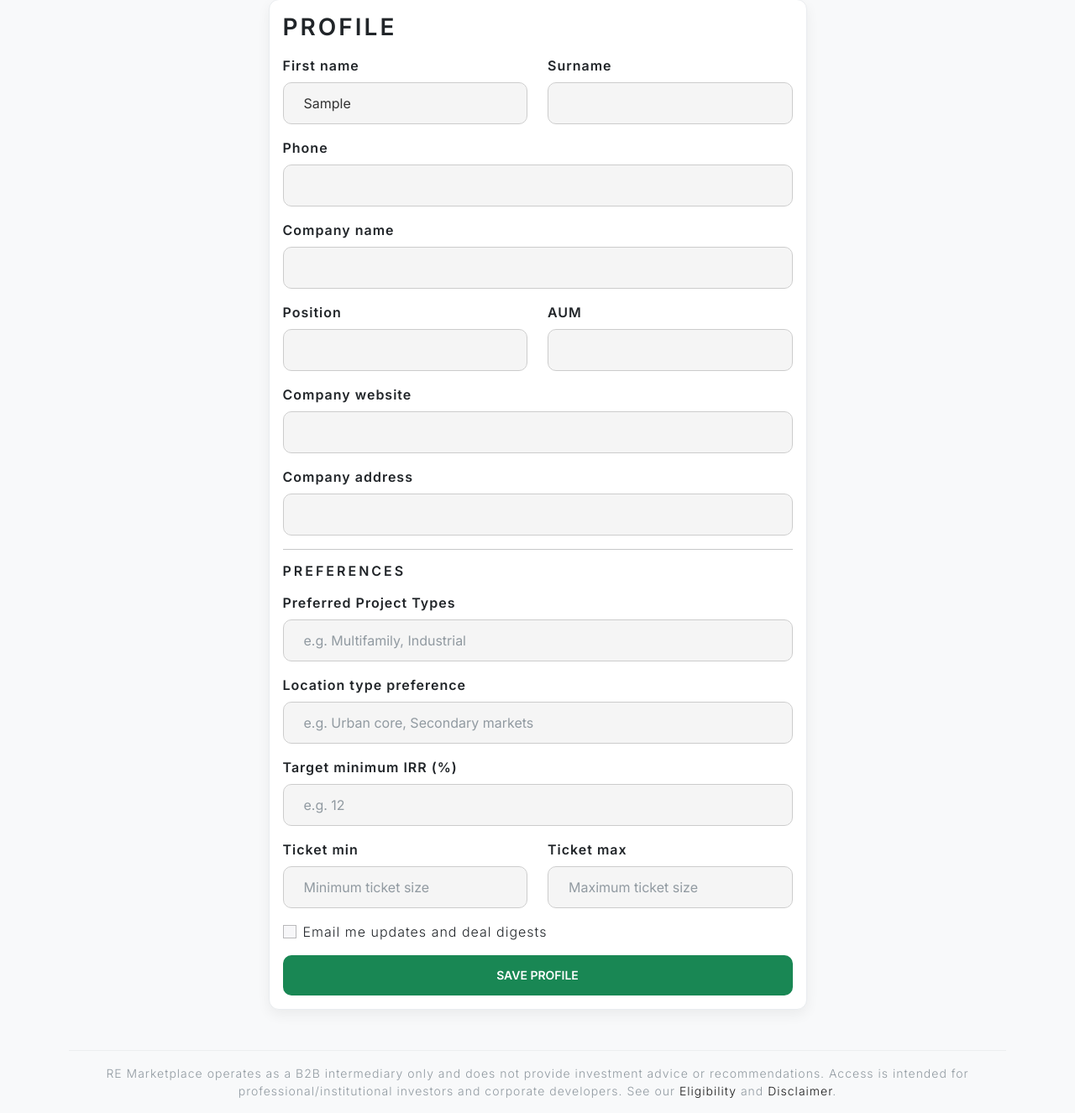
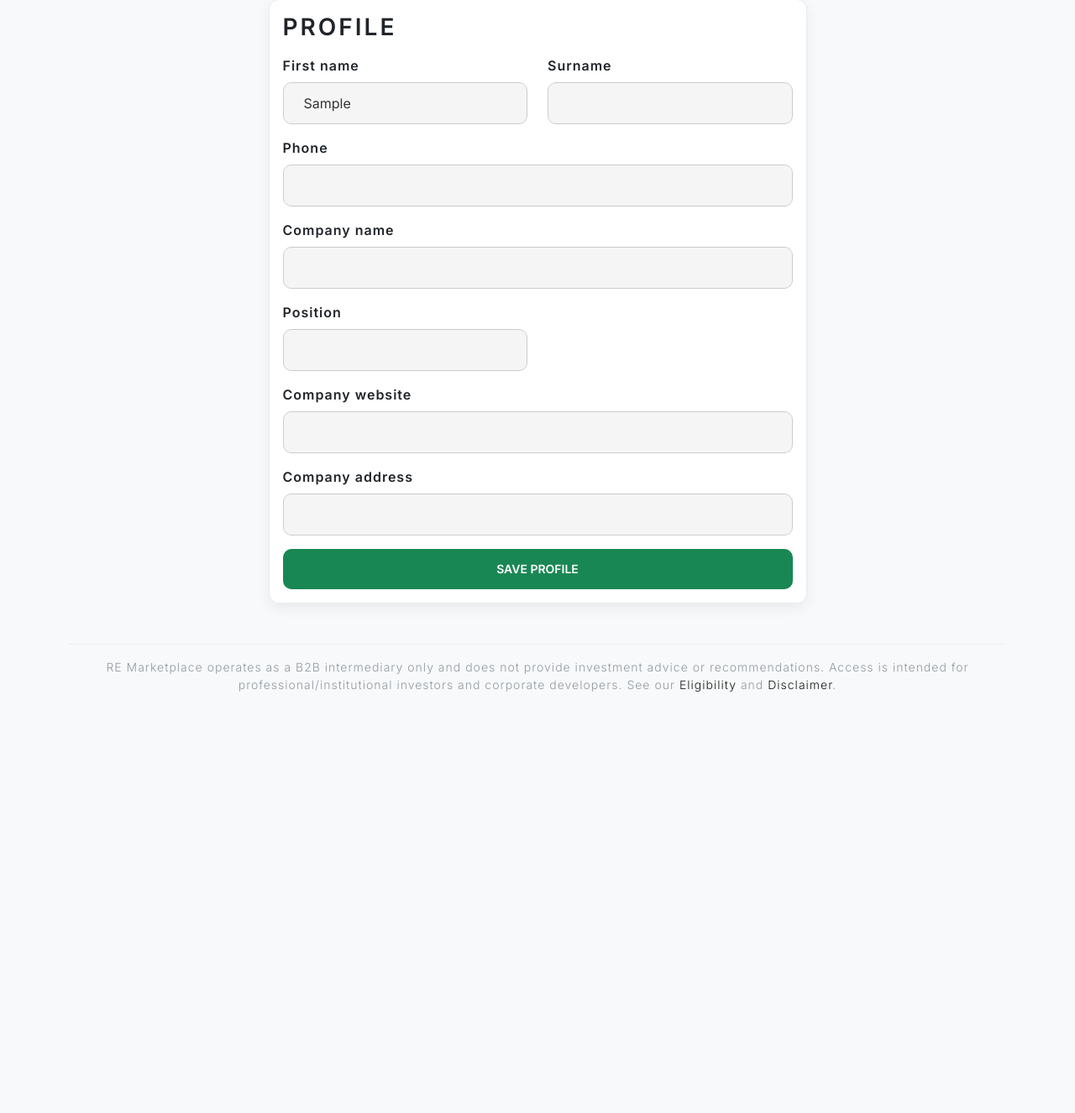
Before and after one commit to posylkm/myapp, a Flask app: page /profile in a window 1280 px wide. Shown: the part 81-1407 px from the top of the page at 84% size. After the commit the page ends 905 px from the top, so only its background shows below. Run offline with Flask 3, Linux system fonts and the light colour scheme; the visitor is signed in with stand-in values (Sample User, id 1); some libraries are stand-ins or nearby versions.

Commit message:
clean-ups

```diff
--- a/app.py
+++ b/app.py
@@ -61,26 +61,6 @@ class SecureModelView(ModelView):
         return redirect(url_for('login', next=request.url))
 
 
-
-# class MyAdminIndexView(AdminIndexView):
-#     @expose('/')
-#     def index(self):
-#         # When someone clicks the Admin’s index (brand or first menu item),
-#         # take them to your custom admin dashboard route
-#         return redirect(url_for('admin_dashboard'))
-
-#     def is_accessible(self):
-#         return current_user.is_authenticated and getattr(current_user, 'role', '') == 'admin'
-
-# # Create Admin with the index view *named* "Admin Dashboard"
-# admin = Admin(
-#     app,
-#     name="Admin",  # this is just the brand label
-#     index_view=MyAdminIndexView(name="Admin Dashboard")
-# )
-
-
-
 # Create exactly once:
 admin = Admin(app, name="")  # endpoint defaults to "admin", url defaults to "/admin"
 admin.add_view(SecureModelView(User, db.session))
@@ -90,34 +70,6 @@ admin.add_view(SecureModelView(CallbackRequest, db.session))
 admin.add_link(MenuLink(name='Back to Site', url='/'))
 
 migrate = Migrate(app, db)
-
-# class ReadOnlyModelView(SecureModelView):
-#     can_create = False
-#     can_edit = False
-#     can_delete = False
-
-# admin.add_view(ReadOnlyModelView(Project, db.session))
-
-# class MyAdminIndexView(AdminIndexView):
-#     @expose("/")
-#     def index(self):
-#         return redirect(url_for("admin_dashboard"))
-
-#     def is_accessible(self):
-#         return current_user.is_authenticated and getattr(current_user, "role", "") == "admin"
-
-
-# # IMPORTANT: ensure you don't also create another Admin(...) elsewhere
-# admin = Admin(
-#     app,
-#     name="Admin",
-#     index_view=MyAdminIndexView(name="Home", endpoint="flask_admin", url="/flask-admin")
-# )
-
-# class SearchForm(FlaskForm):      # <-- inherit FlaskForm
-#     query = StringField("Query", validators=[Optional()])
-#     countries = SelectMultipleField("Countries", validators=[Optional()], coerce=str)
-#     submit = SubmitField("Search")
 
 class SearchForm(FlaskForm):
     query = StringField("Query", validators=[Optional()])
@@ -156,10 +108,9 @@ class RegistrationForm(FlaskForm):
     company_website = StringField("Company Website", validators=[Optional(), Length(max=255)])
     company_address = StringField("Company Address", validators=[Optional(), Length(max=300)])
     phone = StringField("Phone", validators=[Optional(), Length(max=30)])
-    aum = FloatField("Assets Under Management (AUM, in millions)", validators=[Optional()])  # investors only
+    aum = FloatField("AUM (millions)", validators=[Optional()])  # investors only
 
     submit = SubmitField("Register")
-
 
 
 
@@ -456,14 +407,6 @@ def edit_project(project_id):
     return render_template("upload.html", form=form, edit_mode=True, project=project)
 
 
-
-# @app.route("/projects/<int:project_id>")
-# @login_required
-# def project_detail(project_id):
-#     project = Project.query.get_or_404(project_id)
-#     # (Optional) if you want only certain roles to view details, enforce here.
-#     return render_template("project_detail.html", project=project)
-
 @app.route("/projects/<int:project_id>")
 @login_required
 def project_detail(project_id):
@@ -560,16 +503,6 @@ def nda_request():
         pass  # keep it resilient even if fields don't exist
 
     if form.validate_on_submit():
-        # --- Option A: no DB yet (simple log + flash) ---
-        # current_app.logger.info(
-        #     "NDA_REQUEST user_id=%s project_id=%s company=%s name=%s email=%s msg_len=%s",
-        #     getattr(current_user, "id", None),
-        #     form.project_id.data or "",
-        #     form.company.data,
-        #     form.contact_name.data,
-        #     form.contact_email.data,
-        #     len(form.message.data or "")
-        # )
         # --- Option B: save to DB ---
         req = NDARequest(
             user_id=current_user.id,
@@ -581,8 +514,6 @@ def nda_request():
         )
         db.session.add(req)
         db.session.commit()
-        # flash("Thanks — your NDA request has been submitted.", "success")
-
         # If you have email integration later, trigger it here.
         # e.g. send to admin/dev team.
 
--- a/forms.py
+++ b/forms.py
@@ -1,6 +1,6 @@
 from flask_wtf import FlaskForm
-from wtforms import StringField, FloatField, BooleanField, SubmitField
-from wtforms.validators import Optional, Length
+from wtforms import StringField, FloatField, BooleanField, SubmitField, SelectField
+from wtforms.validators import Optional, Length, DataRequired
 
 class ProfileForm(FlaskForm):
     first_name = StringField("First name", validators=[Optional(), Length(max=100)])
@@ -11,6 +11,11 @@ class ProfileForm(FlaskForm):
     company_website = StringField("Company website", validators=[Optional(), Length(max=255)])
     company_address = StringField("Company address", validators=[Optional(), Length(max=300)])
     aum = FloatField("AUM", validators=[Optional()])
+    role = SelectField(
+        "Role",
+        choices=[("developer", "Developer"), ("investor", "Investor")],
+        validators=[DataRequired()],
+    )
 
     # New preferences as StringFields (as requested)
     preferred_asset_classes = StringField("Preferred Project Types", validators=[Optional(), Length(max=300)])
--- a/misc.py
+++ b/misc.py
@@ -100,7 +100,7 @@ with app.app_context():
 
 # PUSH TO GIT
 # !git add .
-# !git commit -m "added Adam user"
+# !git commit -m "major look/feel re-design"
 # !git push
 
 
--- a/templates/profile.html
+++ b/templates/profile.html
@@ -61,7 +61,7 @@
               </div>
             </div>
             <div class="col-md-6">
-              <div class="mb-3">
+              <div class="mb-3" id="aum-field">
                 {{ form.aum.label(class="form-label") }}
                 {{ form.aum(class="form-control") }}
               </div>
@@ -78,46 +78,49 @@
             {{ form.company_address(class="form-control") }}
           </div>
 
+    <div id="preferences-section">
           <hr>
 
           <h5 class="mb-3">Preferences</h5>
 
-          <div class="mb-3">
+          <div class="mb-3" id="prefered-field">
             {{ form.preferred_asset_classes.label(class="form-label") }}
-            {{ form.preferred_asset_classes(class="form-control", placeholder="e.g. Multifamily, Industrial") }}
+            {{ form.preferred_asset_classes(class="form-control", placeholder="e.g. Resi, Commercial, Industrial") }}
           </div>
 
-          <div class="mb-3">
+          <div class="mb-3" id="type-field">
             {{ form.location_type_preference.label(class="form-label") }}
-            {{ form.location_type_preference(class="form-control", placeholder="e.g. Urban core, Secondary markets") }}
+            {{ form.location_type_preference(class="form-control", placeholder="e.g. prime London or non-prime Germany") }}
           </div>
 
-          <div class="mb-3">
+          <div class="mb-3" id="minirr-field">
             {{ form.target_min_irr.label(class="form-label") }}
             {{ form.target_min_irr(class="form-control", placeholder="e.g. 12") }}
           </div>
 
           <div class="row">
             <div class="col-md-6">
-              <div class="mb-3">
+              <div class="mb-3" id="ticketmin-field">
                 {{ form.ticket_min.label(class="form-label") }}
                 {{ form.ticket_min(class="form-control", placeholder="Minimum ticket size") }}
               </div>
             </div>
             <div class="col-md-6">
-              <div class="mb-3">
+              <div class="mb-3" id="ticketmax-field">
                 {{ form.ticket_max.label(class="form-label") }}
                 {{ form.ticket_max(class="form-control", placeholder="Maximum ticket size") }}
               </div>
             </div>
           </div>
 
-          <div class="form-check mb-3">
+          <div class="form-check mb-3" id="email-field">
             {{ form.email_updates(class="form-check-input", id="email_updates") }}
             <label class="form-check-label" for="email_updates">
               {{ form.email_updates.label.text }}
             </label>
           </div>
+    </div>
+
 
           <div class="d-grid">
             {{ form.submit(class="btn btn-primary") }}
@@ -128,4 +131,22 @@
     </div>
   </div>
 </div>
+
+<script>
+document.addEventListener("DOMContentLoaded", function () {
+    const userRole = "{{ current_user.role }}";
+
+    const aumField = document.getElementById("aum-field");
+    const preferencesSection = document.getElementById("preferences-section");
+
+    if (userRole !== "investor") {
+        aumField.style.display = "none";
+        preferencesSection.style.display = "none";
+    } else {
+        aumField.style.display = "block";
+        preferencesSection.style.display = "block";
+    }
+});
+</script>
+
 {% endblock %}
--- a/templates/upload.html
+++ b/templates/upload.html
@@ -109,11 +109,7 @@
             <div class="mb-3">
               {{ form.website.label(class="form-label") }}
               {% if view_mode %}
-                {% if project.website %}
-                  <a href="{{ project.website }}" target="_blank" rel="noopener">{{ project.website }}</a>
-                {% else %}
-                  <div class="form-control-plaintext">—</div>
-                {% endif %}
+                <div class="form-control-plaintext">{{ project.website or '—' }}</div>
               {% else %}
                 {{ form.website(class="form-control") }}
               {% endif %}
```
Also changed, not shown: templates/register.html (+28 -1 lines), instance/projects.db.
